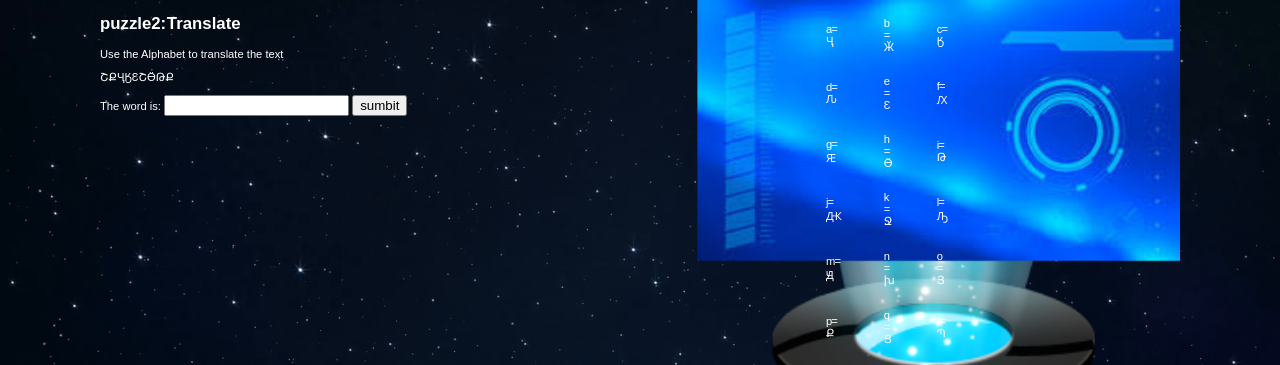
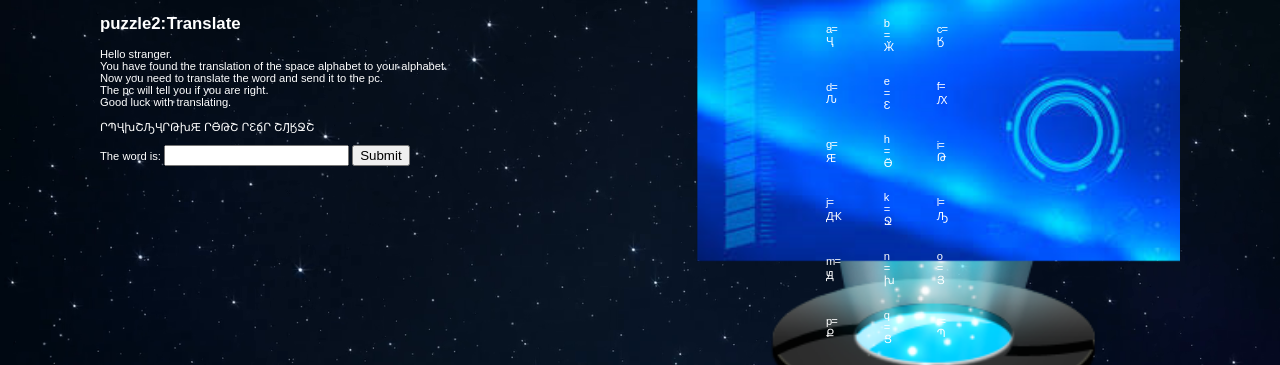
Before and after one commit to BramEsendam/Scrum-project-2018, a PHP site: page /VertaalPuzzel.php in a window 1280 px wide. Shown: the part 150-515 px from the top of the page. Run offline with PHP 8.4, Linux system fonts and the light colour scheme.

Commit message:
Alles samengevoegt

```diff
--- a/ScrumProjectEscapeRoom/Puzzel2VertaalPuzzel/VertaalPuzzel.php
+++ b/ScrumProjectEscapeRoom/Puzzel2VertaalPuzzel/VertaalPuzzel.php
@@ -2,34 +2,38 @@
 
 include '../Layout/IncludeHeader.php';
 
+
 ?>
 <div id="puzzel2Vertaal">
-    <div id="right">
+    <div id="left">
         <h2>puzzle2: Translate</h2>
-        <p>Use the Alphabet to translate the text</p>
-        <p>ՇՔҶӃԐՇӪԹՔ</p>
+        <p>Hello stranger.<Br>
+            You have found the translation of the space alphabet to your alphabet.<br>
+            Now you need to translate the word and send it to the pc.<br>
+            The pc will tell you if you are right.<br>
+            Good luck with translating.</p>
+        <p>ՐՊҶխՇԠҶՐԹխԘ ՐӪԹՇ ՐԐճՐ ՇԒӃՋՇ</p>
         <form method="post">
             The word is: <input type="text" name="inputText">
-            <input type="submit" value="sumbit" name="submit">
+            <input type="submit" value="Submit" name="submit">
         </form>
         <?php
 
         if(!empty($_POST['inputText'])){
             $word = $_POST['inputText'];
 
-            if ($word == 'spaceship' || $word == 'Galaxy') {
-                ?>
-                <p><?php  echo "Goedzo"?></p>
-                <?php
-            } else {
-                ?>
-                <p><?php  echo "probeer het opnieuw"?></p>
-                <?php
+            if ($word == 'translating this text sucks') { ?>
+                <p><?php  echo "Well done!<br> This is your number that you will need to escape: 2"?></p>
+                <form action="../Puzzel3KruiswoordPuzzel/Kruiswoordpuzzel.php" method="get"> <input type="submit" value="NextPuzzle" name="next"></form> <?php
+
+            } else { ?>
+                <p><?php  echo "Wrong answer"?></p> <?php
             }
         }
+
         ?>
     </div>
-    <div id="left">
+    <div id="right">
         <table>
             <tr>
                 <td>a = Ҷ</td>
@@ -81,5 +85,5 @@ include '../Layout/IncludeHeader.php';
 </div>
 
 <?php
-    include '../Layout/IncludeFooter.php';
+include '../Layout/IncludeFooter.php';
 ?>
--- a/ScrumProjectEscapeRoom/Style/Style.css
+++ b/ScrumProjectEscapeRoom/Style/Style.css
@@ -54,13 +54,13 @@ h1{
 #floatRight{
     float: right;
 }
-#right{
+#left{
     width: 50%;
     padding: 0;
     margin: 0;
     float: left;
 }
-#left{
+#right{
     width: 50%;
     padding: 0;
     margin: 0;
```
